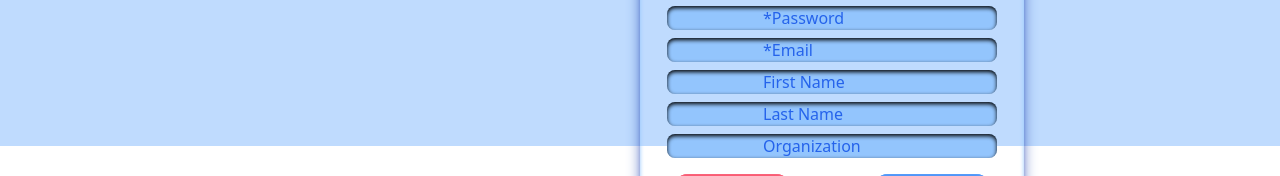
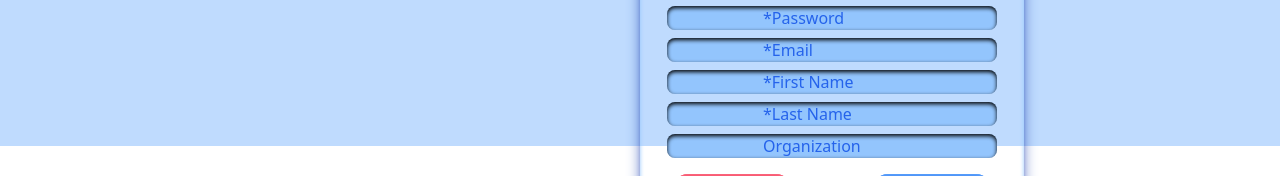
Before and after one commit to kaodik/BugTracker, a React app: page / in a window 1280 px wide. Both pictures are taken after a click on the link "Registration". Shown: the part 654-830 px from the top of the page. Built offline with nearby package versions, Linux system fonts and the light colour scheme; no server answers; the HTML template or start-up script is replaced by a standard one.

Commit message:
getting current user.

```diff
--- a/src/components/Bugmodal.tsx
+++ b/src/components/Bugmodal.tsx
@@ -203,6 +203,7 @@ export default function bugModal({ closeModal }: any) {
                 className='text-blue-500 bg-blue-200 rounded-lg'
               >
                 <option label='' value=''></option>
+                {/* put user's name here as an input. */}
                 <option
                   value='Steven Trumblay'
                   label='Steven Trumblay'
--- a/src/components/RegFormModal.tsx
+++ b/src/components/RegFormModal.tsx
@@ -14,8 +14,8 @@ export default function LoginForm({ closeReg }: any) {
     username: '',
     password: '',
     email: '',
-    fname: 'First name',
-    lname: 'Last name',
+    fname: '',
+    lname: '',
     privilege: 'user',
     org: 'Testorg',
   });
@@ -125,8 +125,8 @@ export default function LoginForm({ closeReg }: any) {
         user: 'bg-rose-300',
         pass: 'bg-rose-300',
         email: 'bg-rose-300',
-        fname: 'bg-blue-300',
-        lname: 'bg-blue-300',
+        fname: 'bg-rose-300',
+        lname: 'bg-rose-300',
         org: 'bg-blue-300',
       });
       alert("User and password can't be blank");
@@ -177,6 +177,16 @@ export default function LoginForm({ closeReg }: any) {
         org: 'bg-blue-300',
       });
       alert('Email is required in following format email@mail.com');
+    } else if (account.fname === '' || account.lname === '') {
+      setValColor({
+        user: 'bg-blue-300',
+        pass: 'bg-blue-300',
+        email: 'bg-blue-300',
+        fname: 'bg-rose-300',
+        lname: 'bg-rose-300',
+        org: 'bg-blue-300',
+      });
+      alert('First name and Last name must be filled');
     } else {
       try {
         const body = account;
@@ -233,15 +243,15 @@ export default function LoginForm({ closeReg }: any) {
           <input
             name='fname'
             type='text'
-            placeholder='First Name'
-            className='placeholder-blue-600 rounded-lg pl-24  w-11/12 shadow-inner shadow-black bg-blue-300 focus:outline-none focus:ring focus:ring-transparent'
+            placeholder='*First Name'
+            className={`placeholder-blue-600 rounded-lg pl-24  w-11/12 shadow-inner shadow-black ${valColor.fname} focus:outline-none focus:ring focus:ring-transparent`}
             onChange={handleEventChange}
           />
           <input
             name='lname'
             type='text'
-            placeholder='Last Name'
-            className='placeholder-blue-600 rounded-lg pl-24  w-11/12 shadow-inner shadow-black bg-blue-300 focus:outline-none focus:ring focus:ring-transparent'
+            placeholder='*Last Name'
+            className={`placeholder-blue-600 rounded-lg pl-24  w-11/12 shadow-inner shadow-black ${valColor.lname} focus:outline-none focus:ring focus:ring-transparent`}
             onChange={handleEventChange}
           />
           <input
```
Also changed, not shown: 1 other file (tests, documents, lock files or other folders).
